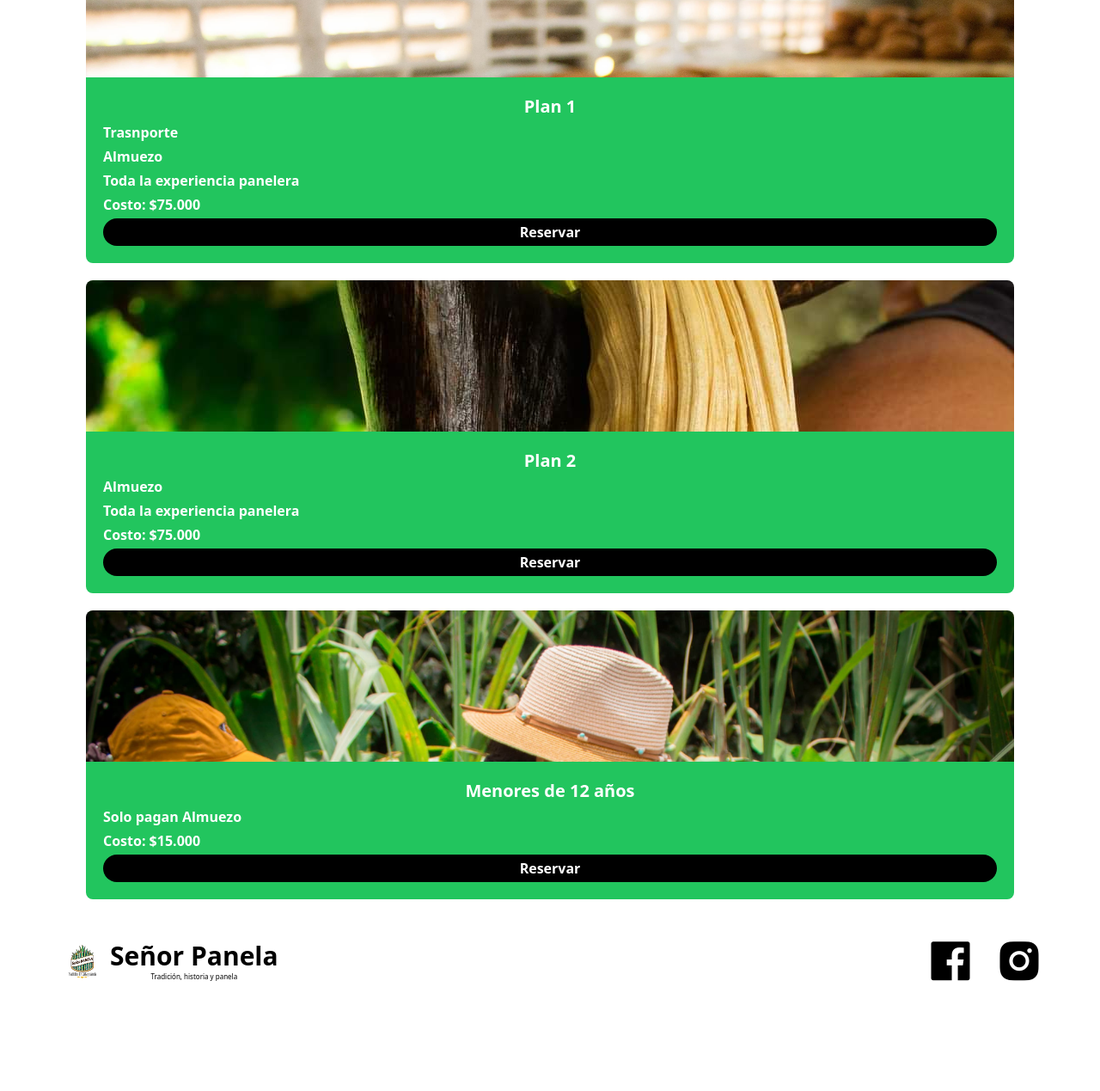
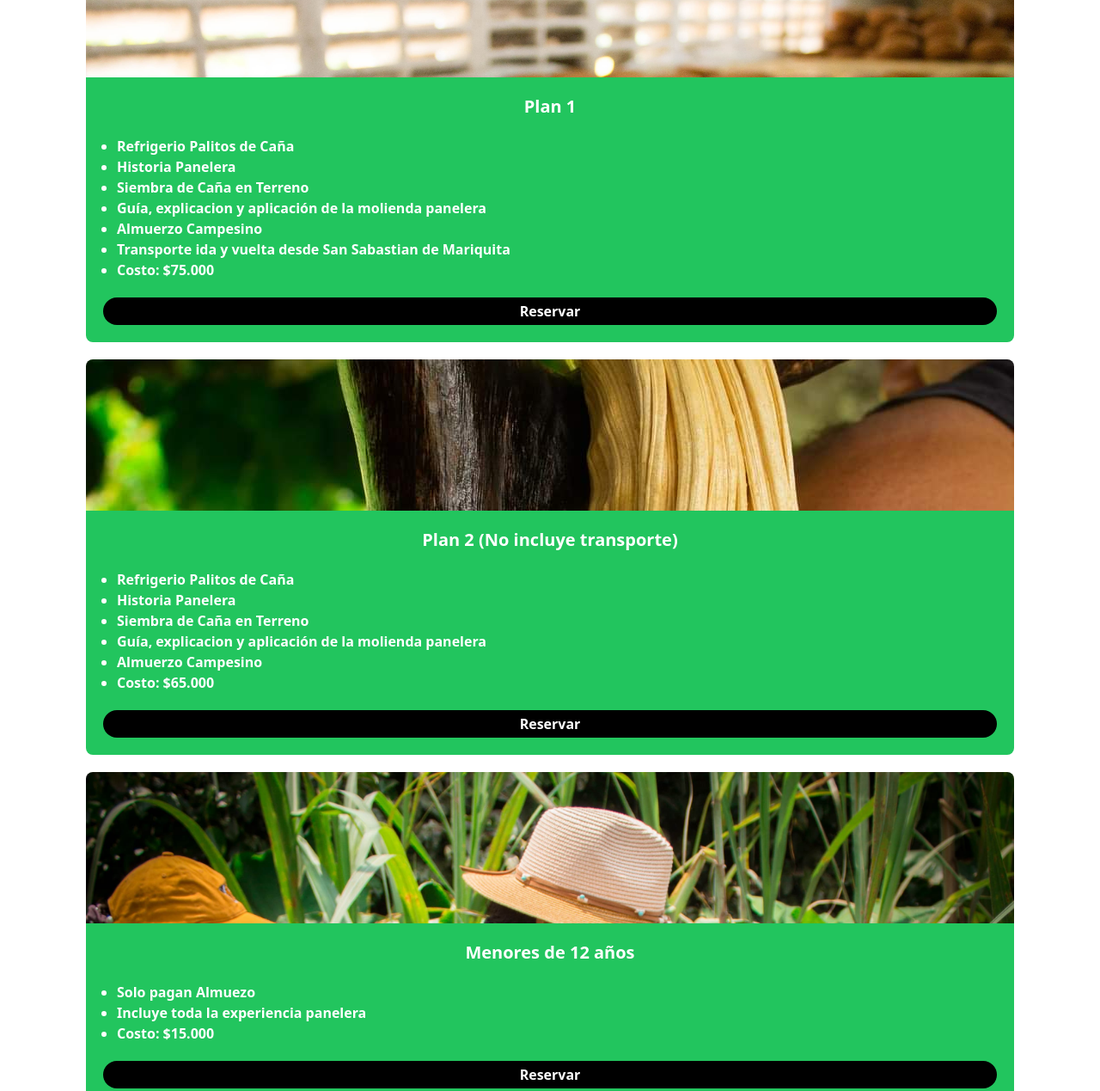
Before and after one commit to cristianccgg/Sr-Panela, a website: page planes.html in a window 1280 px wide. Shown: the part 362-1631 px from the top of the page at 86% size. Before the commit the page ends 1532 px from the top, so only its background shows below. Drawn offline with nearby package versions, Linux system fonts and the light colour scheme; files that its build step writes are made by us from their sources.

Commit message:
Planes updated

```diff
--- a/planes.html
+++ b/planes.html
@@ -131,13 +131,15 @@
             <div class="flex flex-col gap-5 rounded-xl">
                 <div
                     id="hero"
-                    class="relative rounded-xl flex flex-col justify-end sm:gap-5"
+                    class="relative rounded-xl flex flex-col justify-center sm:gap-5"
                 >
-                    <img
-                    class="brightness-75 object-cover w-full h-32"
-                    src="/images/Hero.jpg"
-                    alt="hero"
-                    />
+                    <div class="w-full h-32 overflow-hidden ">
+                      <img
+                      class="brightness-75 object-cover -translate-y-40 "
+                      src="/images/melcocha en plato.jpg"
+                      alt="hero"
+                      />
+                    </div>
                     <div class="absolute p-5 flex flex-col gap-5">
                     <h1
                         class="z-10 relative text-white text-xl font-bold line sm:text-3xl md:text-4xl lg:text-6xl"
@@ -160,20 +162,32 @@
                         <div class="h-44 overflow-hidden rounded-t-lg "><img class=" object-cover " src="/images/panela.jpg" alt="melcocha-img"></div>
                         <div class="bg-green-500 rounded-b-lg p-5 text-white space-y-1 font-semibold">
                         <h1 class="text-center text-xl font-bold">Plan 1</h1>
-                        <p>Trasnporte</p>
-                        <p>Almuezo</p>
-                        <p>Toda la experiencia panelera</p>
-                        <p>Costo: $75.000</p>
+                        <ol class="list-disc p-4">
+                          <li>Refrigerio Palitos de Caña</li>
+                          <li>Historia Panelera</li>
+                          <li>Siembra de Caña en Terreno</li>
+                          <li>Guía, explicacion y aplicación de la molienda panelera</li>
+                          <li>Almuerzo Campesino</li>
+                          <li>Transporte ida y vuelta desde San Sabastian de Mariquita</li>
+                          <li>Costo: $75.000</li>
+                        </ol>
+
+
                         <button class="bg-black text-white font-semibold px-2 py-1 rounded-full w-full">Reservar</button>
                         </div>
                     </div>
                     <div>
                         <div class="h-44 overflow-hidden rounded-t-lg "><img class=" object-cover -translate-y-64" src="/images/melcocha.jpg" alt="melcocha-img"></div>
                         <div class="bg-green-500 rounded-b-lg p-5 text-white space-y-1 font-semibold">
-                        <h1 class="text-center text-xl font-bold">Plan 2</h1>
-                        <p>Almuezo</p>
-                        <p>Toda la experiencia panelera</p>
-                        <p>Costo: $75.000</p>
+                        <h1 class="text-center text-xl font-bold">Plan 2 (No incluye transporte)</h1>
+                        <ol class="list-disc p-4">
+                          <li>Refrigerio Palitos de Caña</li>
+                          <li>Historia Panelera</li>
+                          <li>Siembra de Caña en Terreno</li>
+                          <li>Guía, explicacion y aplicación de la molienda panelera</li>
+                          <li>Almuerzo Campesino</li>
+                          <li>Costo: $65.000</li>
+                        </ol>
                         <button class="bg-black text-white font-semibold px-2 py-1 rounded-full w-full">Reservar</button>
                         </div>
                     </div>
@@ -181,8 +195,11 @@
                         <div class="h-44 overflow-hidden rounded-t-lg "><img class=" object-cover -translate-y-44" src="/images/img3.jpg" alt="melcocha-img"></div>
                         <div class="bg-green-500 rounded-b-lg p-5 text-white space-y-1 font-semibold">
                         <h1 class="text-center text-xl font-bold">Menores de 12 años</h1>
-                        <p> Solo pagan Almuezo</p>
-                        <p>Costo: $15.000</p>
+                        <ol class="list-disc p-4">
+                          <li> Solo pagan Almuezo</li>
+                          <li> Incluye toda la experiencia panelera</li>
+                          <li>Costo: $15.000</li>
+                        </ol>
                         <button class="bg-black text-white font-semibold px-2 py-1 rounded-full w-full">Reservar</button>
                         </div>
                     </div>
```
Also changed, not shown: images/melcocha en plato.jpg (added), src/output.css.
